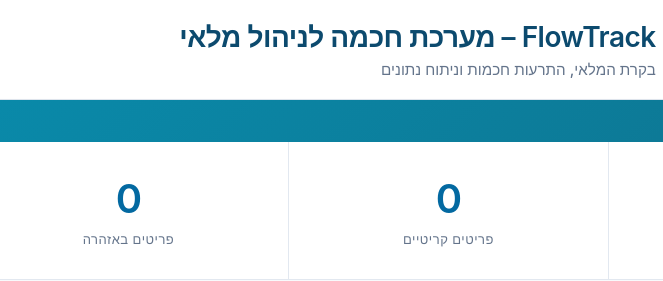
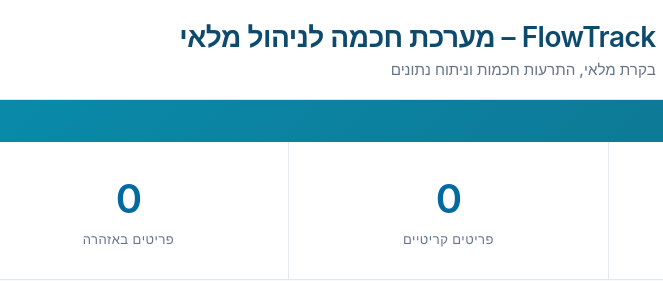
Before and after one commit to yehiel1988/flowtrack, a plain HTML site: page index.html in a window 1280 px wide. Shown: the top 281 px of the page, 499-1162 px from the left. Drawn offline with Linux system fonts and the light colour scheme.

Commit message:
Fix typo in header subtitle text

```diff
--- a/index.html
+++ b/index.html
@@ -435,7 +435,7 @@
                 <div class="company-logo">🏭 אחזקת משלוחים</div>
                 <div>
                     <h1>FlowTrack – מערכת חכמה לניהול מלאי</h1>
-                    <p class="header-subtitle">בקרת המלאי, התרעות חכמות וניתוח נתונים</p>
+                    <p class="header-subtitle">בקרת מלאי, התרעות חכמות וניתוח נתונים</p>
                 </div>
             </div>
             <div class="header-actions">
```
